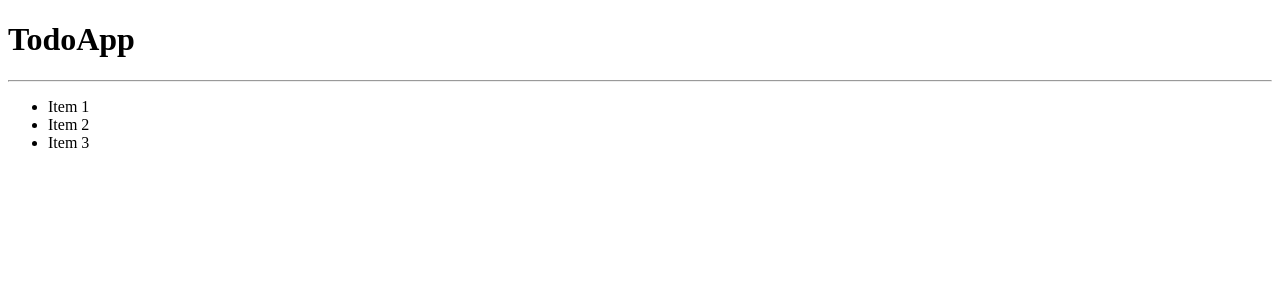
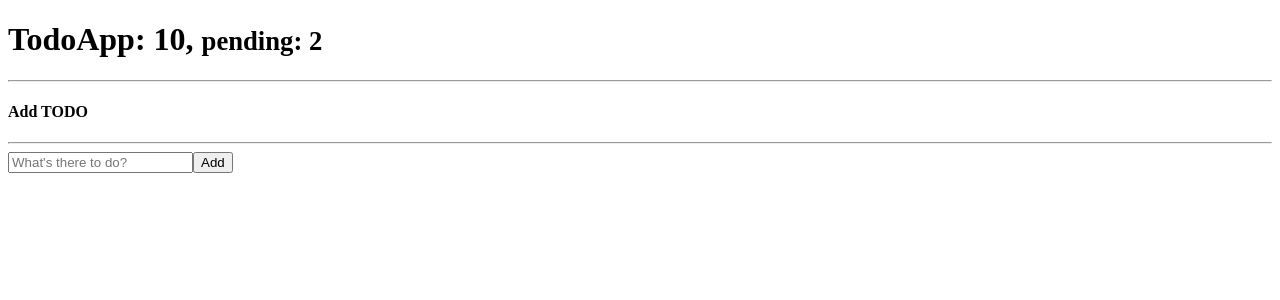
Before and after one commit to DanielTriveno/react-hooks, a React app: page / in a window 1280 px wide. Shown: the top 300 px of the page. Built offline with nearby package versions, Linux system fonts and the light colour scheme; the HTML template or start-up script is replaced by a standard one.

Commit message:
Store and read TODOS in localstorage

```diff
--- /dev/null
+++ b/src/08-useReducer/TodoAdd.jsx
@@ -0,0 +1,45 @@
+import { useForm } from "../hooks/useForm";
+
+export const TodoAdd = ({onNewTodo}) => {
+
+    const {description, onInputChange, onResetForm} = useForm({
+        description:''
+,
+    })
+
+    const onFormSubmit = (event) => {
+        event.preventDefault();
+
+        if(description.length <=1 ) return;
+
+        const newTodo = {
+            id: new Date().getTime(),
+            done: false,
+            description: description,
+
+
+        }
+        onNewTodo( newTodo );
+        onResetForm();
+
+    }
+
+  return (
+    <form onSubmit={onFormSubmit}>
+        <input
+            type="text"
+            placeholder="What's there to do?"
+            className="form-control"
+            name="description"
+            value={description}
+            onChange={onInputChange}
+        />
+        <button
+            type="submit"
+            className="btn btn-outline-primary mt-1"
+        >
+            Add
+        </button>
+    </form>
+  )
+}
--- a/src/08-useReducer/TodoApp.jsx
+++ b/src/08-useReducer/TodoApp.jsx
@@ -1,33 +1,65 @@
-import { useReducer } from "react"
+import { useEffect, useReducer } from "react"
 import { todoReducer } from "./todoReducer"
+import { TodoList } from "./TodoList";
+import { TodoAdd } from "./TodoAdd";
 
 
 const initialState = [
-    {
-        id: new Date().getTime(),
-        description: 'Colect soul stone',
-        done: false,
-    },
-    {
-        id: new Date().getTime()*3,
-        description: 'Colect soul stone',
-        done: false,
-    },
+
+
+    //{
+    //    id: new Date().getTime(),
+    //    description: 'Colect soul stone',
+    //    done: false,
+    //},
+
 ]
+
+const init = () => {
+    return JSON.parse(localStorage.getItem('todos')) || [];
+}
 
 export const TodoApp = () => {
 
-    const [ todos, dispatch] = useReducer(todoReducer, initialState) //todos = state
+    const [ todos, dispatch] = useReducer(todoReducer, initialState, init); //todos = state
+
+    //Efecto secundario
+    useEffect(() => {
+        localStorage.setItem('todos', JSON.stringify(todos))//solo se pueden grabar strings
+
+    }, [todos])
+
+
+    const handleNewTodo = ( todo ) => { //payload a enviar al Reducer
+        const action = {
+            type: '[TODO] Add Todo',
+            payload: todo
+        }
+        //Dispach: funcion para mandar la accion
+        dispatch (action);
+    }
+
   return (
     <>
-        <h1>TodoApp</h1>
+        <h1>TodoApp: 10, <small>pending: 2</small></h1>
         <hr />
 
-        <ul>
-            <li>Item 1</li>
-            <li>Item 2</li>
-            <li>Item 3</li>
-        </ul>
+        <div className="row">
+            <div className="col-7">
+
+                <TodoList todos={todos}/>
+
+            </div>
+            <div className="col-5">
+
+                <h4>Add TODO</h4>
+                <hr />
+
+                <TodoAdd onNewTodo={handleNewTodo}/>
+
+            </div>
+        </div>
+
     </>
   )
 }
--- /dev/null
+++ b/src/08-useReducer/TodoItem.jsx
@@ -0,0 +1,9 @@
+
+export const TodoItem = ({ todo }) => {
+  return (
+    <li className="list-group-item d-flex justify-content-between">
+        <span className="align-self-center">{todo.description}</span>
+        <button className="btn btn-danger">Borrar</button>
+    </li>
+  )
+}
--- /dev/null
+++ b/src/08-useReducer/TodoList.jsx
@@ -0,0 +1,14 @@
+import { TodoItem } from "./TodoItem"
+
+export const TodoList = ({todos = []}) => {
+  return (
+    <ul className="list-group">
+        {
+            todos.map( todo => (
+                <TodoItem key={ todo.id } todo={todo}/>
+
+            ))
+        }
+    </ul>
+  )
+}
--- a/src/08-useReducer/todoReducer.js
+++ b/src/08-useReducer/todoReducer.js
@@ -4,9 +4,8 @@
 export const todoReducer = (initialState = [], action)=> {
 
     switch (action.type) {
-        case 'ABC':
-            throw new Error ('Action.type = ABC no esta implementada');
-
+        case '[TODO] Add Todo':
+            return [...initialState, action.payload]//evitar mutar los arreglos x push
 
         default:
             return initialState;
```
